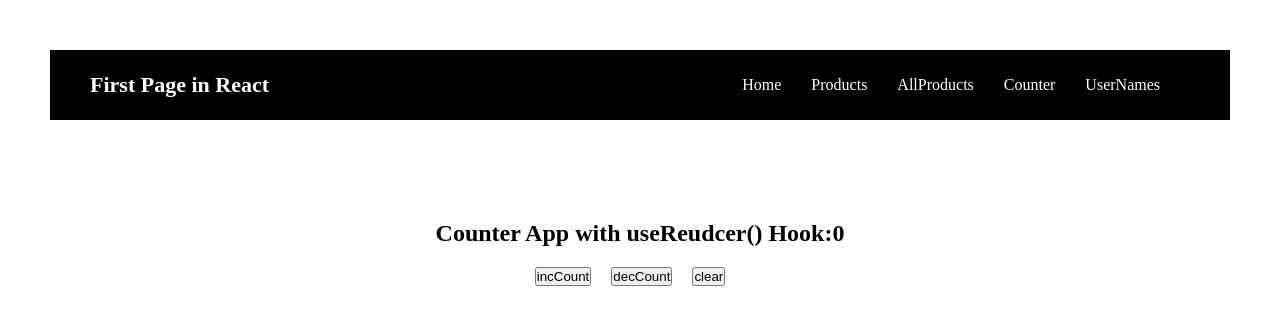
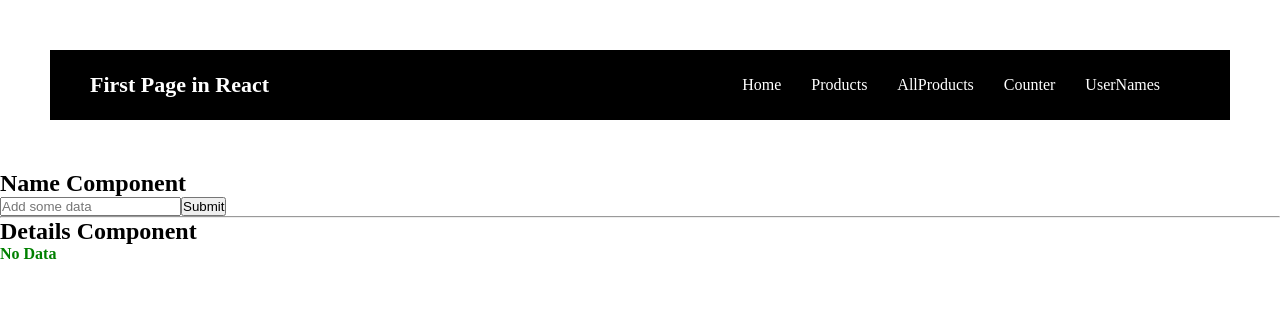
Before and after one commit to TanmayPatne123/Full-Stack-Development, a React (Vite) app in the folder 01start/: page / in a window 1280 px wide. Shown: the top 324 px of the page. Built offline with nearby package versions, Linux system fonts and the light colour scheme.

Commit message:
Storing data in Redux

```diff
--- a/01start/src/App.jsx
+++ b/01start/src/App.jsx
@@ -17,13 +17,18 @@ import Navbar from './components/nav/Navbar';
 // import A from './components/parent-child/A';
 // import HomeContextApi from './components/context-api/HomeContextApi';
 import Counter from './components/reducer/Counter';
+import Name from './redux/compoents/Name';
+import Details from './redux/compoents/Details';
 
 function App()
 {
   return (
     <div className="app">
       <Navbar/>
-      <Counter/>
+      <Name/>
+      <hr></hr>
+      <Details/>
+      {/* <Counter/> */}
       {/* <A/> */}
       {/* <HomeContextApi/> */}
       {/* <Routes>
--- a/01start/src/main.jsx
+++ b/01start/src/main.jsx
@@ -3,11 +3,15 @@ import ReactDOM from "react-dom/client";
 import App from "./App";
 import Header from "./components/header/Header";
 import { BrowserRouter } from "react-router-dom";
+import {Provider} from 'react-redux'
+import myReduxStore from "./redux/store/Store";
 
 
 const root = ReactDOM.createRoot(document.getElementById("root"));
 root.render(
   <BrowserRouter>
+  <Provider store={myReduxStore}>
     <App />
+  </Provider>
   </BrowserRouter>
 );
--- /dev/null
+++ b/01start/src/redux/compoents/Details.jsx
@@ -0,0 +1,14 @@
+import React from 'react'
+
+function Details() {
+  return (
+    <div>
+      <h2>Details Component</h2>
+      <p style={{color:"green",fontWeight:"bold"}}>
+        No Data
+      </p>
+    </div>
+  )
+}
+
+export default Details
--- /dev/null
+++ b/01start/src/redux/compoents/Name.jsx
@@ -0,0 +1,13 @@
+import React from 'react'
+
+function Name() {
+  return (
+    <div>
+      <h2>Name Component</h2>
+      <input type='text' placeholder='Add some data'></input>
+      <button>Submit</button>
+    </div>
+  )
+}
+
+export default Name
--- /dev/null
+++ b/01start/src/redux/reducers/myReducer.js
@@ -0,0 +1,10 @@
+const initialData= {
+    name:"",
+};
+
+const myReducer = (state=initialData,action) => {
+    return state;
+};
+
+
+export default myReducer;
--- /dev/null
+++ b/01start/src/redux/store/Store.js
@@ -0,0 +1,6 @@
+import {legacy_createStore as createStore} from 'redux';
+import myReducer from '../reducers/myReducer';
+
+let myReduxStore =createStore(myReducer);
+
+export default myReduxStore;
```
